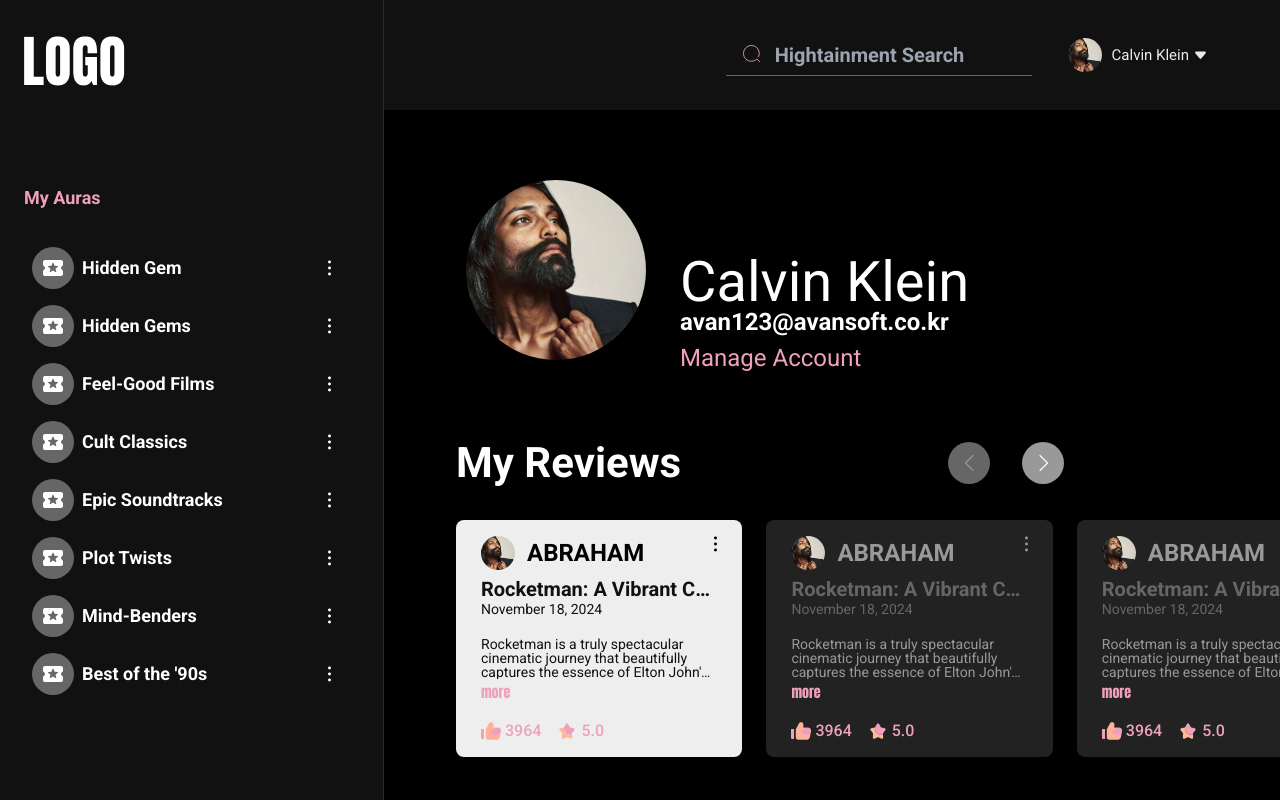
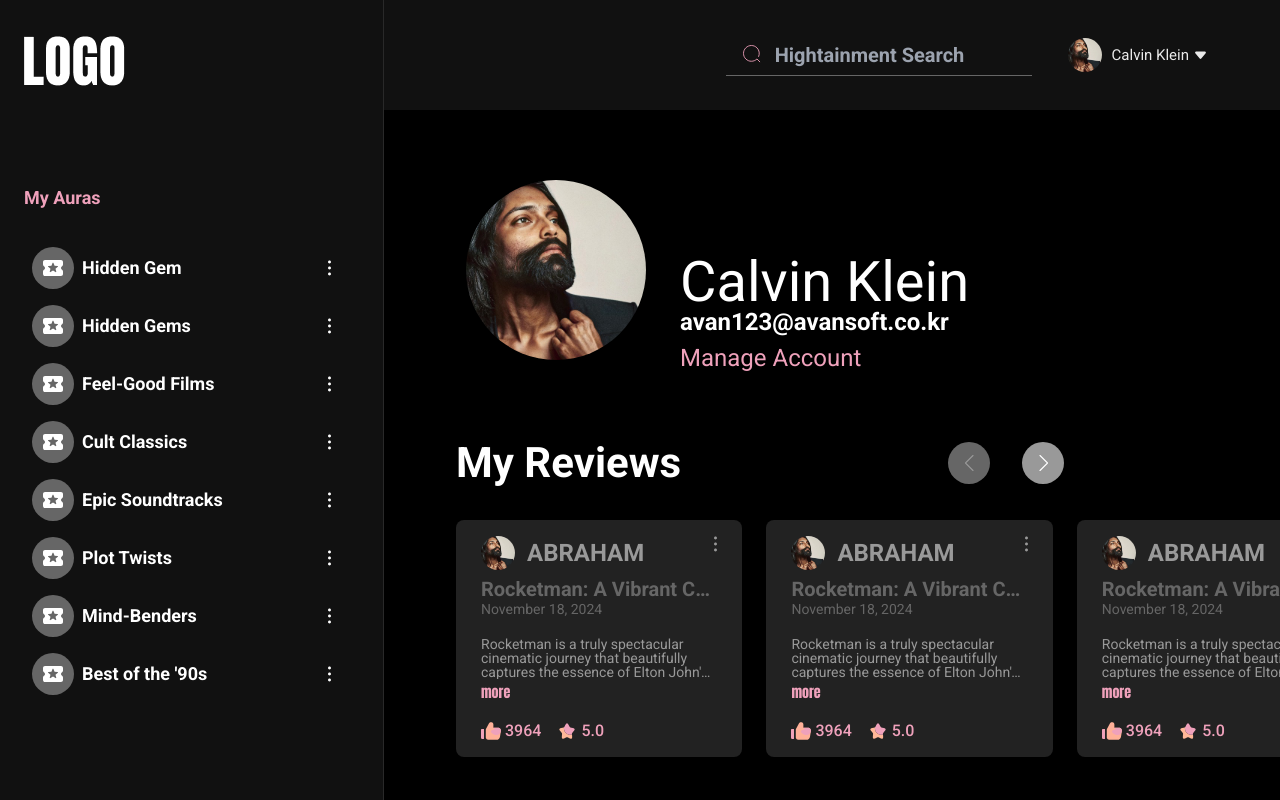
Before and after one commit to Nguyenhien4599/hightainment, a React (Create React App) app: page /profile in a window 1280 px wide. Shown: the top 800 px of the page. Built offline with nearby package versions, Linux system fonts and the light colour scheme.

Commit message:
fix active carousel review

```diff
--- a/src/components/carousel/ItemReview.tsx
+++ b/src/components/carousel/ItemReview.tsx
@@ -1,5 +1,4 @@
 import React from 'react';
-import clsx from 'clsx';
 
 import avatar from '@/assets/images/avatar.jpeg';
 import icon from '@/assets/images/icon6.svg';
@@ -7,51 +6,37 @@ import icon1 from '@/assets/images/icon7.svg';
 import iconLike from '@/assets/images/like.svg';
 import iconStart from '@/assets/images/start.svg';
 
-interface Props {
-    activeIndex?: number;
-}
+export default function ItemReview() {
+    const [isHover, setIsHover] = React.useState(false);
 
-export default function ItemReview({ activeIndex }: Props) {
+    const handleHover = () => {
+        setIsHover(!isHover);
+    };
+
     return (
-        <div className={clsx('px-[25px] py-4  rounded-lg', activeIndex ? 'bg-[#EEE]' : 'bg-[#222]')}>
+        <div
+            onMouseEnter={handleHover}
+            onMouseLeave={handleHover}
+            className="group px-[25px] py-4 bg-[#222]  rounded-lg hover:bg-[#EEE] duration-300 transition-all"
+        >
             <div className="grid grid-cols-[34px_1fr_1fr] gap-3 mb-[9px]">
                 <div>
                     <img src={avatar} alt="img" className="w-full h-[34px] rounded-full" />
                 </div>
-                <p
-                    className={clsx(
-                        'text-2xl leading-none font-semibold self-center',
-                        activeIndex ? 'text-[#000]' : 'text-[#999]',
-                    )}
-                >
+                <p className="text-2xl leading-none text-[#999] font-semibold self-center duration-300 transition-all group-hover:text-[#000]">
                     ABRAHAM
                 </p>
                 <span className="justify-self-end">
-                    <img src={activeIndex ? icon : icon1} alt="icon" />
+                    <img src={isHover ? icon : icon1} alt="icon" />
                 </span>
             </div>
-            <p
-                className={clsx(
-                    ' font-semibold text-xl leading-none show-ellipsis',
-                    activeIndex ? 'text-customColor-bgSideBar' : 'text-[#666]',
-                )}
-            >
+            <p className=" font-semibold text-xl leading-none show-ellipsis text-[#666] duration-300 transition-all group-hover:text-customColor-bgSideBar">
                 Rocketman: A Vibrant Celebration of Elton John's Life and Music
             </p>
-            <span
-                className={clsx(
-                    ' text-sm leading-none font-normal',
-                    activeIndex ? 'text-customColor-bgSideBar' : 'text-[#666]',
-                )}
-            >
+            <span className="text-sm leading-none font-normal text-[#666] duration-300 transition-all group-hover:text-customColor-bgSideBar">
                 November 18, 2024
             </span>
-            <p
-                className={clsx(
-                    'mt-[19px] text-sm leading-none font-normal mb-1 line-clamp-3',
-                    activeIndex ? 'text-customColor-bgSideBar' : 'text-[#999]',
-                )}
-            >
+            <p className="mt-[19px] text-sm leading-none font-normal mb-1 line-clamp-3 text-[#999] duration-300 transition-all group-hover:text-customColor-bgSideBar">
                 Rocketman is a truly spectacular cinematic journey that beautifully captures the essence of Elton John's
                 extraordinary life and iconic music. This film masterfully balances emotional depth and vibrant
                 performances, with Taron Egerton delivering a standout portrayal of Elton John, embodying his spirit and
--- a/src/components/carousel/index.tsx
+++ b/src/components/carousel/index.tsx
@@ -19,12 +19,6 @@ interface Props {
 }
 
 export default function Index({ title, titlePrimaryColor, breakPoints, mode, children }: Props) {
-    const [activeIndex, setActiveIndex] = React.useState(0);
-
-    const handleClickCarousel = (idx: number) => {
-        setActiveIndex(idx);
-    };
-
     return (
         <>
             <div
@@ -77,12 +71,9 @@ export default function Index({ title, titlePrimaryColor, breakPoints, mode, chi
                 }}
                 breakpoints={breakPoints}
             >
-                {React.Children.map(children, (child, index: number) => (
-                    <SwiperSlide
-                        onClick={() => handleClickCarousel(index)}
-                        className={clsx(mode === 'review' ? '' : 'sm-md:!w-[127px] md-lg:!w-[205px]')}
-                    >
-                        {React.cloneElement(child as React.ReactElement, { activeIndex: index === activeIndex })}
+                {React.Children.map(children, (child) => (
+                    <SwiperSlide className={clsx(mode !== 'review' && 'sm-md:!w-[127px] md-lg:!w-[205px]')}>
+                        {child}
                     </SwiperSlide>
                 ))}
             </Swiper>
--- /dev/null
+++ b/src/pages/Profile/Edit.jsx
@@ -0,0 +1,5 @@
+import React from 'react';
+
+export default function Edit() {
+    return <div className="text-red-500">Edit</div>;
+}
--- a/src/pages/Profile/index.jsx
+++ b/src/pages/Profile/index.jsx
@@ -24,7 +24,10 @@ export default function Index() {
                     <p className="text-white text-2xl sm-md:text-lg leading-none font-semibold mb-3">
                         avan123@avansoft.co.kr
                     </p>
-                    <Link to="/" className="text-customColor-primary text-2xl sm-md:text-lg leading-none font-normal">
+                    <Link
+                        to="/profile/edit"
+                        className="text-customColor-primary text-2xl sm-md:text-lg leading-none font-normal"
+                    >
                         Manage Account
                     </Link>
                 </div>
--- a/src/routers/index.tsx
+++ b/src/routers/index.tsx
@@ -8,6 +8,7 @@ const Home = React.lazy(() => import('@/pages/Home'));
 const Login = React.lazy(() => import('@/pages/Login'));
 const Register = React.lazy(() => import('@/pages/Register'));
 const Profile = React.lazy(() => import('@/pages/Profile'));
+const EditProfile = React.lazy(() => import('@/pages/Profile/Edit'));
 
 const router = createBrowserRouter([
     {
@@ -50,6 +51,16 @@ const router = createBrowserRouter([
             </React.Suspense>
         ),
     },
+    {
+        path: '/profile/edit',
+        element: (
+            <React.Suspense fallback={<div>Loading...</div>}>
+                <Layout>
+                    <EditProfile />
+                </Layout>
+            </React.Suspense>
+        ),
+    },
 ]);
 
 export default router;
```
